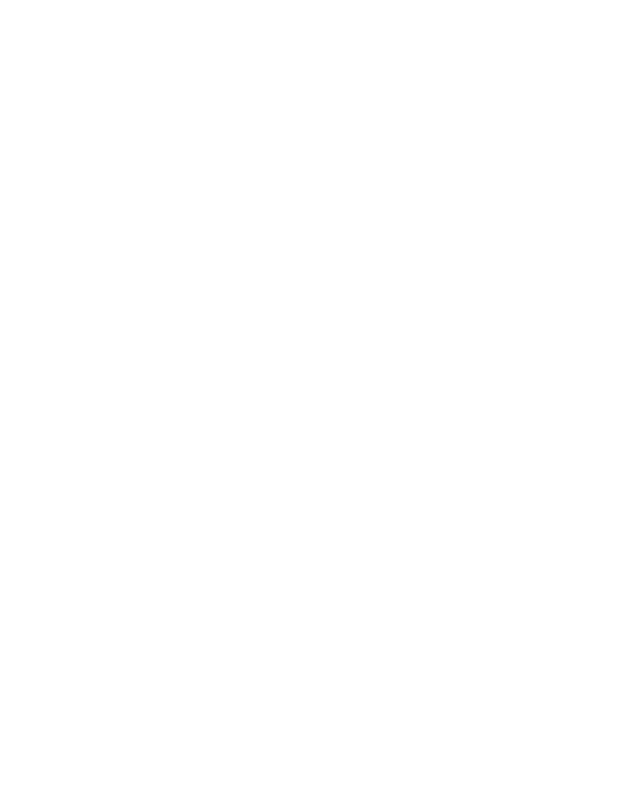
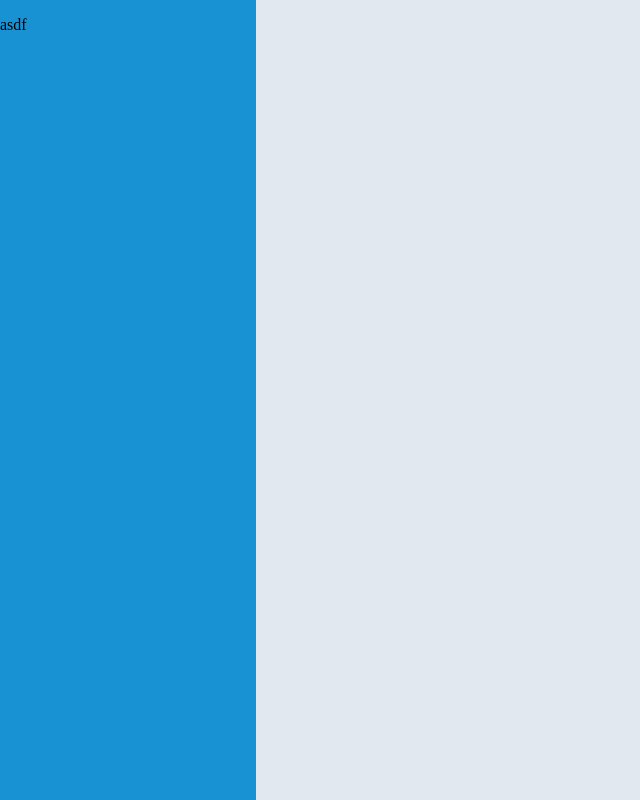
Before and after one commit to MojiMV/admin-dashboard, a plain HTML site: page index.html in a window 1280 px wide. Shown: the whole page, without its empty margins (0-640 px from the left). Drawn offline with Linux system fonts and the light colour scheme.

Commit message:
nth special. save it for later

```diff
--- a/index.html
+++ b/index.html
@@ -8,6 +8,14 @@
     <script src="./script.js"></script>
 </head>
 <body>
+    <div class="main-container">
+        <div class="dashboard">
+            <p>asdf</p>
 
+        </div>
+        <div class="body-container">
+
+        </div>
+    </div>
 </body>
 </html>
--- a/style.css
+++ b/style.css
@@ -0,0 +1,17 @@
+body{
+    margin: 0%;
+}
+
+.main-container{
+    display: grid;
+    grid-template-columns: 1fr 4fr;
+    grid-template-rows: 100vh;
+}
+
+.dashboard{
+    background-color: #1992D4;
+}
+
+.body-container{
+    background-color: #E2E8F0;
+}
```
